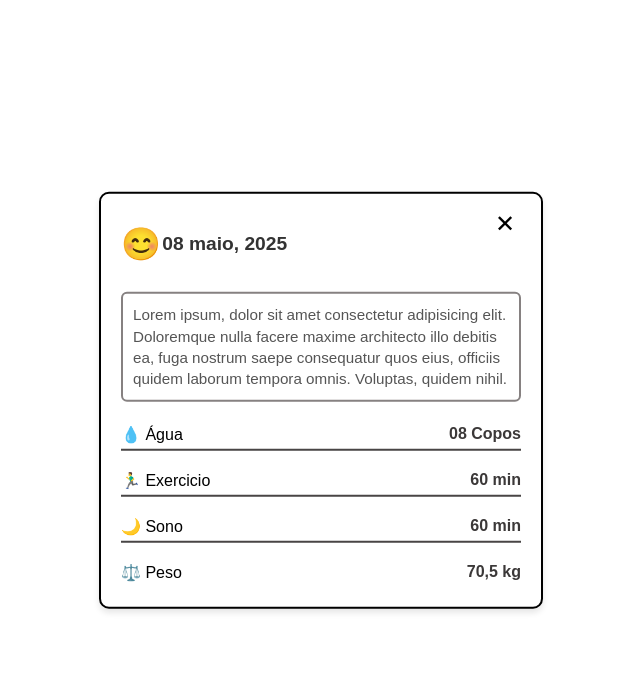
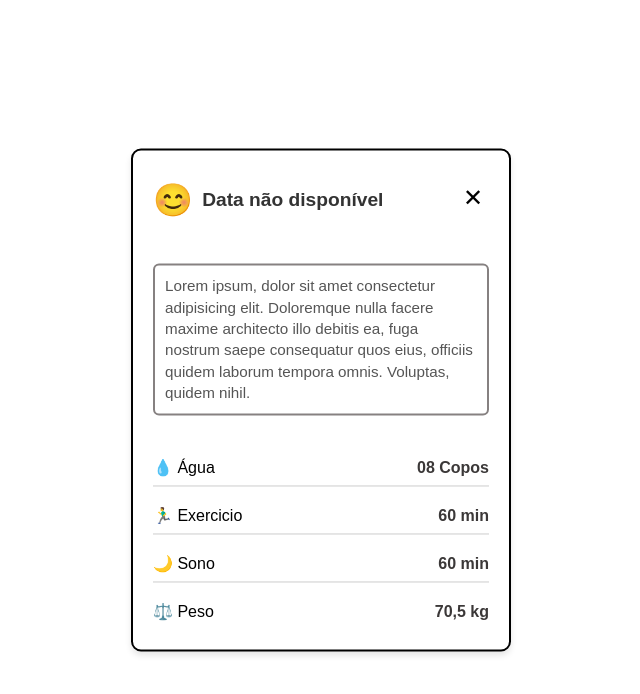
Before and after one commit to ThaigoDev/equilibrio-app-front, a React (Vite) app: page /popup-calendario in a window 1280 px wide. Shown: the top 694 px of the page, without its empty margins (319-959 px from the left). Built offline with nearby package versions, Linux system fonts and the light colour scheme.

Commit message:
Linkei o calendario emocional no PopUp

```diff
--- a/src/pages/Calendar.css
+++ b/src/pages/Calendar.css
@@ -120,3 +120,54 @@
   max-width: 70px;
   line-height: 50px;
 }
+
+/*--------------- 1. Estilo para travar a rolagem do body ---------------*/
+body.no-scroll {
+    overflow: hidden !important;
+    height: 100vh;
+    width: 100vw;
+    padding-right: var(--scrollbar-width, 0px);
+
+}
+
+/* 2. Estilo para o overlay que escurece a tela */
+.overlay {
+    position: fixed;
+    top: 0;
+    left: 0;
+    width: 100%;
+    height: 100%;
+    background-color: rgba(0, 0, 0, 0.5);
+    z-index: 999;
+    backdrop-filter: blur(2px);
+}
+
+/* 3. Estilo do popup ter certeza de que ele esteja acima do overlay */
+.popup-container {
+    position: fixed;
+    top: 50%;
+    left: 50%;
+    transform: translate(-50%, -50%);
+    z-index: 1000;
+    background-color: white;
+    padding: 20px;
+    border-radius: 10px;
+    box-shadow: 0 8px 16px rgba(0, 0, 0, 0.3);
+    max-width: 400px;
+    width: 90%;
+    box-sizing: border-box;
+    max-height: 90vh;
+    overflow-y: auto;
+}
+
+.popup-header {
+    display: flex;
+    justify-content: space-between;
+    align-items: center;
+    margin-bottom: 15px;
+}
+
+.popup-header .header-left {
+    display: flex;
+    align-items: center;
+}
--- a/src/pages/Calendar.jsx
+++ b/src/pages/Calendar.jsx
@@ -1,20 +1,57 @@
-import React from "react";
+import React, { useState, useEffect } from "react";
 import { useNavigate } from "react-router-dom";
 import "./Calendar.css";
 import Calendar from 'react-calendar';
+import PopUp_Calendario_emocional from "./PopUp_Calendario_emocional";
 
-const Calender = () => {
+const CalendarComponent = () => {
     const navigate = useNavigate();
-    function MyCalendar() {
-        return <Calendar />;
-    }
+    const [showPopup, setShowPopup] = useState(false);
+    const [selectedDate, setSelectedDate] = useState(null);
 
-  return (
+    useEffect(() => {
+        console.log("showPopup state:", showPopup);
+        if (showPopup) {
+            document.body.classList.add('no-scroll');
+            console.log("Class 'no-scroll' ADDED to body.");
+        } else {
+            document.body.classList.remove('no-scroll');
+            console.log("Class 'no-scroll' REMOVED from body.");
+        }
+        return () => {
 
+            document.body.classList.remove('no-scroll');
+            console.log("Cleanup: 'no-scroll' class removed.");
+        };
+    }, [showPopup]);
+
+    const handleDateClick = (date) => {
+        setSelectedDate(date);
+        setShowPopup(true);
+    };
+
+    const handleClosePopup = () => {
+        setShowPopup(false);
+        setSelectedDate(null);
+    };
+
+    return (
         <div className="container">
-            <MyCalendar />
+            <Calendar
+                onClickDay={handleDateClick}
+                locale="pt-BR"
+            />
+            {showPopup && (
+                <>
+                    <div className="overlay" onClick={handleClosePopup}></div>
+                    <PopUp_Calendario_emocional
+                        date={selectedDate}
+                        onClose={handleClosePopup}
+                    />
+                </>
+            )}
         </div>
     );
 };
 
-export default Calender;
+export default CalendarComponent;
--- a/src/pages/PopUp_Calendario_emocional.jsx
+++ b/src/pages/PopUp_Calendario_emocional.jsx
@@ -2,12 +2,16 @@ import "./PopUp_Calendario_emocional.css"
 import { useNavigate } from 'react-router-dom';
 
 
-function PopUp_Calendario_emocional() {
+function PopUp_Calendario_emocional({ date, onClose }) {
     const navigate = useNavigate();
 
     const handleClose = () => {
-        navigate('/');
+        onClose();
     };
+
+    const formattedDate = date
+        ? new Date(date).toLocaleDateString('pt-BR', { day: '2-digit', month: 'long', year: 'numeric' })
+        : 'Data não disponível';
 
     return (
         <div className="popup-container">
@@ -17,7 +21,7 @@ function PopUp_Calendario_emocional() {
                 <div className="header-left">
 
                     <div className="emoji">😊</div>
-                    <h3>  08 maio, 2025</h3>
+                    <h3>{formattedDate}</h3>
 
                 </div>
 
```
